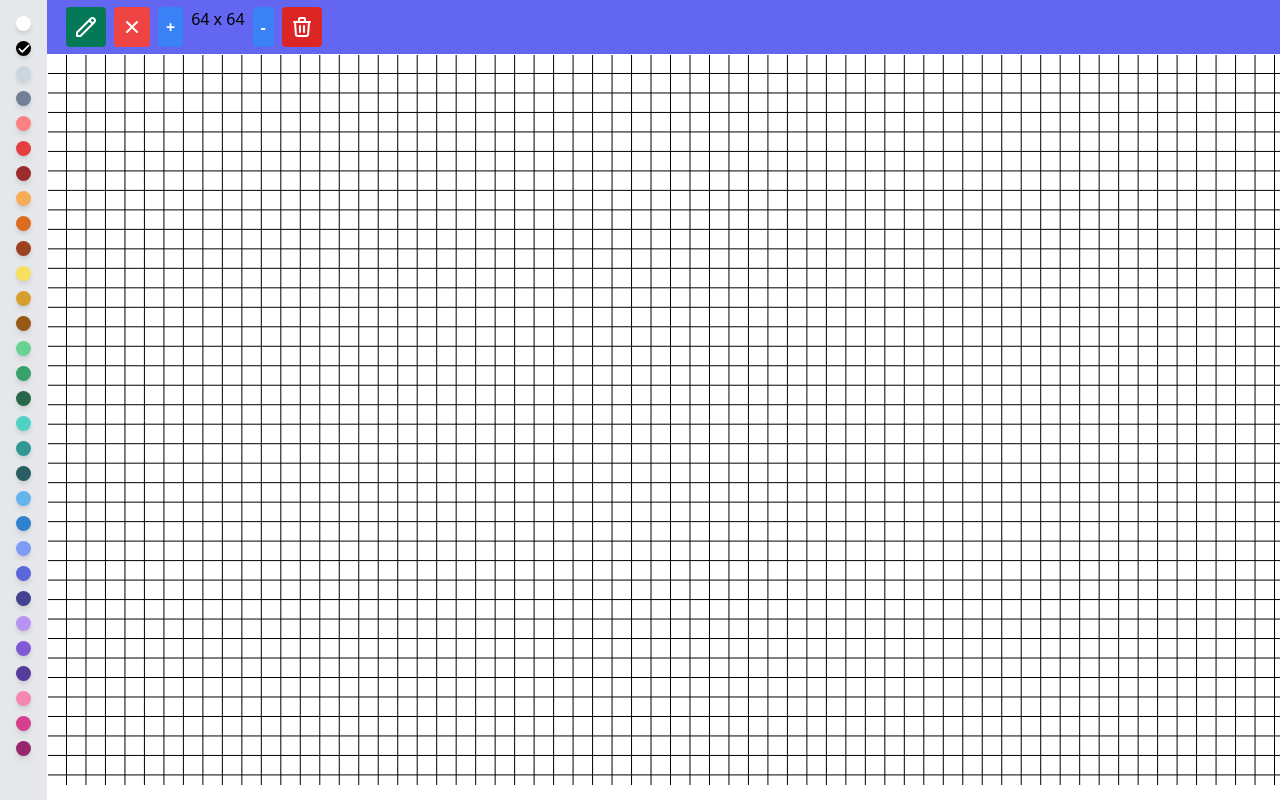
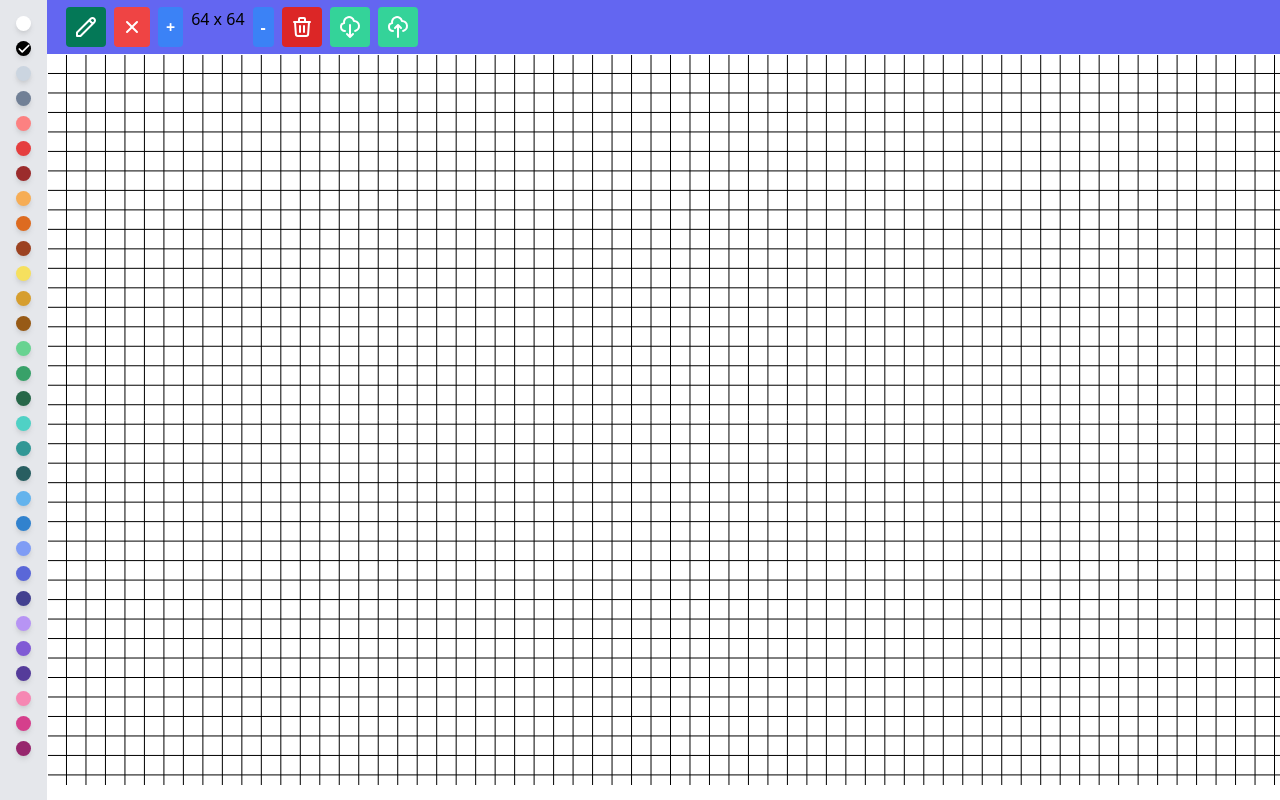
Before and after one commit to Vorgnr/Pixon, a Vue app: page / in a window 1280 px wide. Built offline with nearby package versions, Linux system fonts and the light colour scheme.

Commit message:
Load & save

```diff
--- a/src/components/Toolbox.vue
+++ b/src/components/Toolbox.vue
@@ -57,12 +57,44 @@
         />
       </svg>
     </button>
+    <button class="bg-green-400 toolbox-btn" @click="$emit('save')">
+      <svg
+        xmlns="http://www.w3.org/2000/svg"
+        class="h-6 w-6"
+        fill="none"
+        viewBox="0 0 24 24"
+        stroke="currentColor"
+      >
+        <path
+          stroke-linecap="round"
+          stroke-linejoin="round"
+          stroke-width="2"
+          d="M7 16a4 4 0 01-.88-7.903A5 5 0 1115.9 6L16 6a5 5 0 011 9.9M9 19l3 3m0 0l3-3m-3 3V10"
+        />
+      </svg>
+    </button>
+    <button class="bg-green-400 toolbox-btn" @click="$emit('load')">
+      <svg
+        xmlns="http://www.w3.org/2000/svg"
+        class="h-6 w-6"
+        fill="none"
+        viewBox="0 0 24 24"
+        stroke="currentColor"
+      >
+        <path
+          stroke-linecap="round"
+          stroke-linejoin="round"
+          stroke-width="2"
+          d="M7 16a4 4 0 01-.88-7.903A5 5 0 1115.9 6L16 6a5 5 0 011 9.9M15 13l-3-3m0 0l-3 3m3-3v12"
+        />
+      </svg>
+    </button>
   </div>
 </template>
 
 <script>
 export default {
-  emits: ["addRow", "delRow", "changeMode", "del"],
+  emits: ["addRow", "delRow", "changeMode", "del", "save", "load"],
   props: {
     mode: {
       type: String,
--- a/src/pages/Home.vue
+++ b/src/pages/Home.vue
@@ -12,14 +12,13 @@ import ColorPicker from "@/components/ColorPicker.vue";
       @addRow="addRow"
       @delRow="delRow"
       @del="del"
+      @save="save"
+      @load="load"
       :size="row"
     />
   </header>
   <aside class="sidebar">
-    <color-picker
-      @select-color="selectColor"
-      :selected-color="color"
-    />
+    <color-picker @select-color="selectColor" :selected-color="color" />
   </aside>
   <main class="main" ref="grid">
     <grid
@@ -44,7 +43,7 @@ export default {
       gridHeight: 300,
       color: "#000",
       row: 64,
-      matrix: {}
+      matrix: {},
     };
   },
 
@@ -97,12 +96,59 @@ export default {
     },
 
     matrixChange(cell, color) {
-      this.matrix[cell] = color === false ? false : { color }
+      this.matrix[cell] = color === false ? false : { color };
     },
 
     del() {
       this.matrix = {};
-    }
+    },
+
+    getState() {
+      return {
+        matrix: this.matrix,
+        row: this.row,
+      };
+    },
+
+    setState(state) {
+      this.matrix = state.matrix;
+      this.row = state.row;
+    },
+
+    save() {
+      let body = document.body;
+      const a = document.createElement("a");
+      a.href = URL.createObjectURL(
+        new Blob([JSON.stringify(this.getState(), null, 2)], {
+          type: "application/json",
+        })
+      );
+      a.setAttribute("download", "draw");
+      body.appendChild(a);
+      a.click();
+      body.removeChild(a);
+    },
+
+    load() {
+      let body = document.body;
+      const input = document.createElement("input");
+      input.type = 'file'
+      input.onchange = () => {
+        console.log('change')
+        const reader = new FileReader();
+        reader.readAsDataURL(input.files[0]);
+        reader.onload = () => {
+          const dataURL = reader.result;
+          const json = atob(dataURL.substring(29));
+          const result = JSON.parse(json);
+          this.setState(result)
+        };
+      }
+
+      body.appendChild(input);
+      input.click();
+      body.removeChild(input);
+    },
   },
 };
 </script>
```
